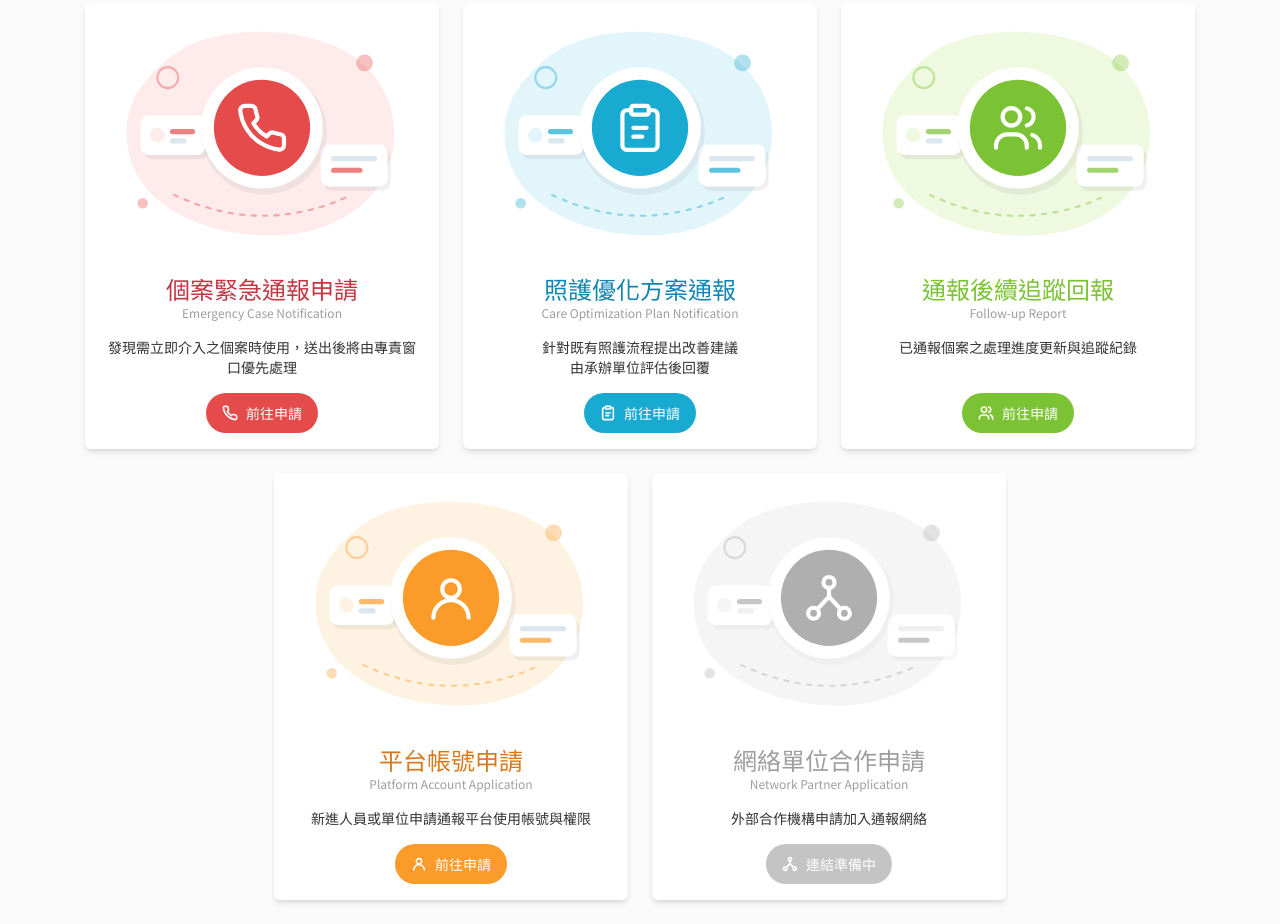
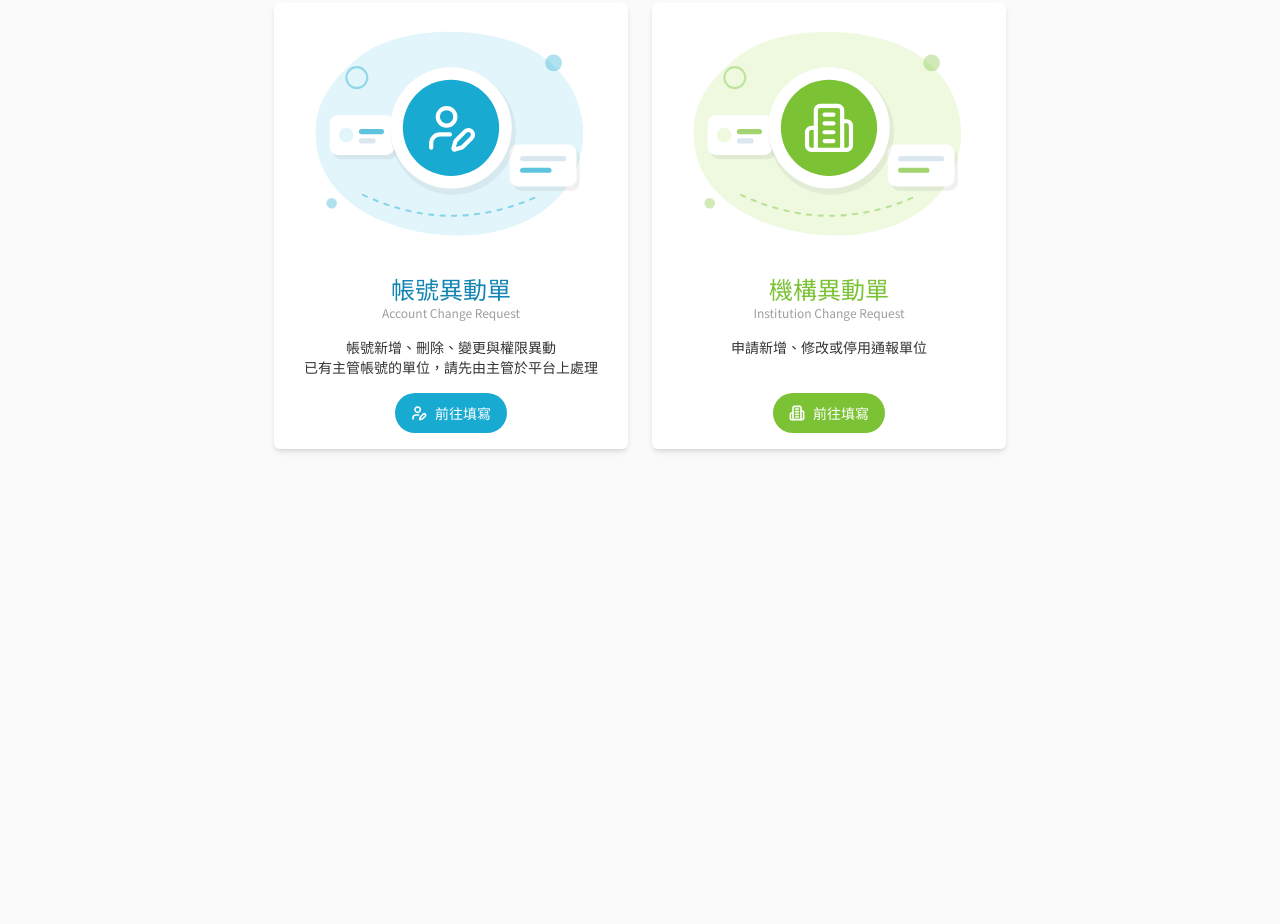
Before and after one commit to ArthurHsuAdvmeds/rapid-response-platform-application-form, a plain HTML site: page index.html in a window 1280 px wide. Shown: the part 433-1357 px from the top of the page. After the commit the page ends 906 px from the top, so only its background shows below. Drawn offline with Linux system fonts and the light colour scheme.

Commit message:
新增為正確的選項 (final)

```diff
--- a/data/form_list.json
+++ b/data/form_list.json
@@ -1,47 +1,20 @@
 [
   {
-    "key": "emergency-notification",
-    "zhName": "個案緊急通報申請",
-    "enName": "Emergency Case Notification",
-    "description": "發現需立即介入之個案時使用，送出後將由專責窗口優先處理",
-    "url": "https://example.com/?form=emergency-notification",
-    "icon": "phone",
-    "color": "red"
-  },
-  {
-    "key": "optimization-plan",
-    "zhName": "照護優化方案通報",
-    "enName": "Care Optimization Plan Notification",
-    "description": "針對既有照護流程提出改善建議\n由承辦單位評估後回覆",
-    "url": "https://example.com/?form=optimization-plan",
-    "icon": "clipboard",
+    "key": "account-change",
+    "zhName": "帳號異動單",
+    "enName": "Account Change Request",
+    "description": "帳號新增、刪除、變更與權限異動\n已有主管帳號的單位，請先由主管於平台上處理",
+    "url": "https://mphr-tsghb.docloop.pro/public-forms/87dbf3d8-28fe-4acf-ac13-0188a4126f4c/responses/create?formCategory=0&c=tsghbperp&formType=1&orgId=5",
+    "icon": "user-edit",
     "color": "blue"
   },
   {
-    "key": "follow-up",
-    "zhName": "通報後續追蹤回報",
-    "enName": "Follow-up Report",
-    "description": "已通報個案之處理進度更新與追蹤紀錄",
-    "url": "https://example.com/?form=follow-up",
-    "icon": "users",
+    "key": "institution-change",
+    "zhName": "機構異動單",
+    "enName": "Institution Change Request",
+    "description": "申請新增、修改或停用通報單位",
+    "url": "https://mphr-tsghb.docloop.pro/public-forms/59cdf5a8-3755-4fe6-87b8-ac3e95232ae1/responses/create?formCategory=0&c=tsghbperp&formType=1&orgId=5",
+    "icon": "building",
     "color": "green"
-  },
-  {
-    "key": "account-application",
-    "zhName": "平台帳號申請",
-    "enName": "Platform Account Application",
-    "description": "新進人員或單位申請通報平台使用帳號與權限",
-    "url": "https://example.com/?form=account-application",
-    "icon": "user",
-    "color": "orange"
-  },
-  {
-    "key": "network-partner",
-    "zhName": "網絡單位合作申請",
-    "enName": "Network Partner Application",
-    "description": "外部合作機構申請加入通報網絡",
-    "url": "",
-    "icon": "network",
-    "color": "navy"
   }
 ]
--- a/index.html
+++ b/index.html
@@ -104,6 +104,7 @@
       flex-direction: column;
       align-items: center;
       gap: 1rem;
+      width: 100%;
       padding: 1.5rem 1rem;
     }
 
@@ -167,6 +168,7 @@
       font-size: .875rem;
       line-height: 1.25rem;
       white-space: pre-line;
+      text-wrap: pretty;
     }
 
     .m-button {
@@ -354,6 +356,8 @@
         user: '<circle cx="12" cy="8" r="4"/><path d="M4 21a8 8 0 0 1 16 0"/>',
         users: '<circle cx="9" cy="7" r="4"/><path d="M2 21v-1a5 5 0 0 1 5-5h4a5 5 0 0 1 5 5v1"/><path d="M16 3.1a4 4 0 0 1 0 7.8"/><path d="M22 21v-1a5 5 0 0 0-3.5-4.8"/>',
         network: '<circle cx="12" cy="5" r="2.5"/><circle cx="5" cy="19" r="2.5"/><circle cx="19" cy="19" r="2.5"/><path d="M12 7.5v4"/><path d="m12 11.5-5.3 5.6"/><path d="m12 11.5 5.3 5.6"/>',
+        "user-edit": '<circle cx="10" cy="7" r="4"/><path d="M11.5 15H7a4 4 0 0 0-4 4v2"/><path d="M21.4 16.6a1 1 0 0 0-3-3l-4 4a2 2 0 0 0-.5.9l-.8 2.8a.5.5 0 0 0 .6.6l2.8-.8a2 2 0 0 0 .9-.5z"/>',
+        building: '<path d="M6 22V4a2 2 0 0 1 2-2h8a2 2 0 0 1 2 2v18z"/><path d="M6 12H4a2 2 0 0 0-2 2v6a2 2 0 0 0 2 2h2"/><path d="M18 9h2a2 2 0 0 1 2 2v9a2 2 0 0 1-2 2h-2"/><path d="M10 6h4"/><path d="M10 10h4"/><path d="M10 14h4"/><path d="M10 18h4"/>',
         document: '<path d="M14 2H6a2 2 0 0 0-2 2v16a2 2 0 0 0 2 2h12a2 2 0 0 0 2-2V8z"/><path d="M14 2v6h6"/><path d="M8 13h8"/><path d="M8 17h5"/>'
       };
 
@@ -442,9 +446,9 @@
           btn.href = url;
           btn.target = "_blank";
           btn.rel = "noopener noreferrer";
-          btn.setAttribute("aria-label", (item.buttonText || "前往申請") + "：" + name + "（開啟新分頁）");
+          btn.setAttribute("aria-label", (item.buttonText || "前往填寫") + "：" + name + "（開啟新分頁）");
           btn.innerHTML = icon(item.icon, 16, 2.4);
-          btn.appendChild(el("span", "", item.buttonText || "前往申請"));
+          btn.appendChild(el("span", "", item.buttonText || "前往填寫"));
         } else {
           btn = el("span", "m-button");
           btn.innerHTML = icon(item.icon, 16, 2.4);
```
Also changed, not shown: 1 other file.
